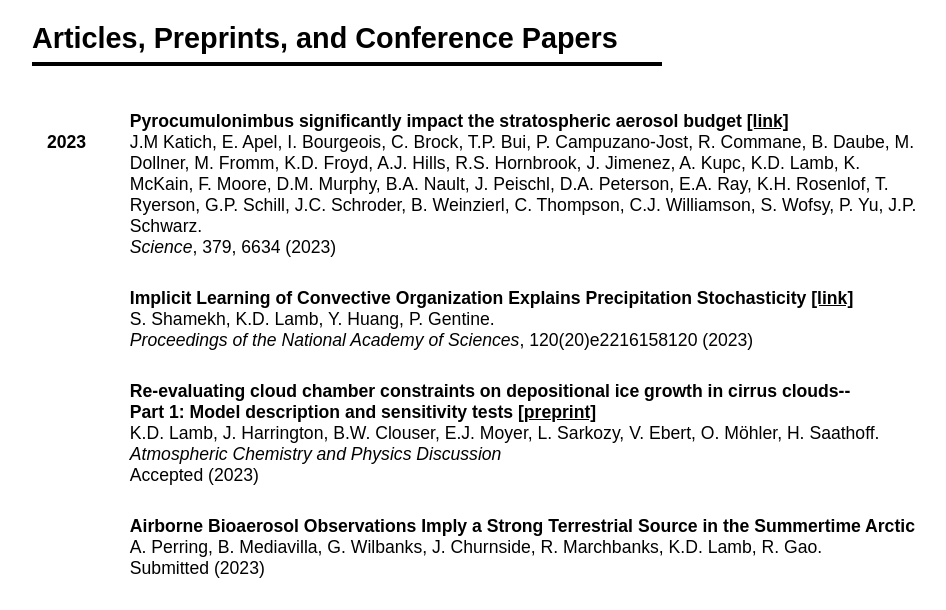
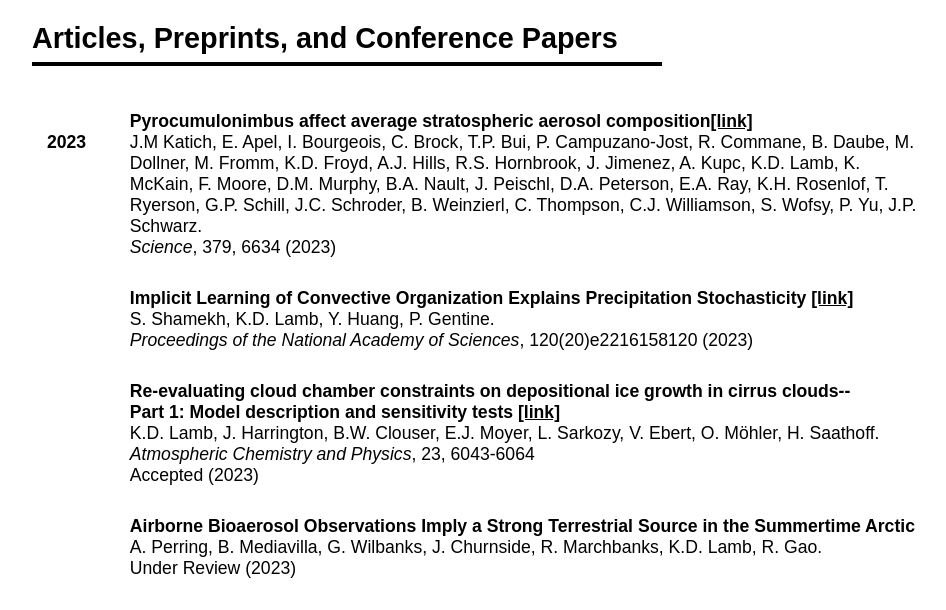
Before and after one commit to kdlamb/kdlamb.github.io, a Jekyll site: the page built from pages/publications.md, in a window 1280 px wide and 900 px high, cut to the strip 290-900 px from the top of the window. Shown: the whole strip, without its empty margins (158-1104 px from the left). Built offline with Jekyll 4.4.1, drawn with Linux system fonts in a browser that asks for light colours; nearby versions of some CDN libraries.

Commit message:
updated publications

```diff
--- a/pages/publications.md
+++ b/pages/publications.md
@@ -17,7 +17,7 @@ image: waves-band.jpeg
 
 <tr>
     <td><strong>2023<BR><BR><BR><BR><BR></strong></td>
-    <td><strong>Pyrocumulonimbus significantly impact the stratospheric aerosol budget <a href="https://www.science.org/doi/10.1126/science.add3101">[link]</a></strong><BR>
+    <td><strong>Pyrocumulonimbus affect average stratospheric aerosol composition<a href="https://www.science.org/doi/10.1126/science.add3101">[link]</a></strong><BR>
     J.M Katich, E. Apel, I. Bourgeois, C. Brock, T.P. Bui, P. Campuzano-Jost, R. Commane, B. Daube, M. Dollner, M. Fromm, K.D. Froyd, A.J. Hills, R.S. Hornbrook, J. Jimenez, A. Kupc, K.D. Lamb, K. McKain, F. Moore, D.M. Murphy, B.A. Nault, J. Peischl, D.A. Peterson, E.A. Ray, K.H. Rosenlof, T. Ryerson, G.P. Schill, J.C. Schroder, B. Weinzierl, C. Thompson, C.J. Williamson, S. Wofsy, P. Yu, J.P. Schwarz.<BR>
     <em>Science</em>, 379, 6634 (2023)</td>
  </tr>
@@ -29,16 +29,16 @@ S. Shamekh, K.D. Lamb, Y. Huang, P. Gentine.<BR>
  </tr>
      <tr>
  <td></td>
-     <td><strong>Re-evaluating cloud chamber constraints on depositional ice growth in cirrus clouds--<BR>Part 1: Model description and sensitivity tests <a href="https://doi.org/10.5194/acp-2022-733">[preprint]</a></strong><BR>
+     <td><strong>Re-evaluating cloud chamber constraints on depositional ice growth in cirrus clouds--<BR>Part 1: Model description and sensitivity tests <a href="https://acp.copernicus.org/articles/23/6043/2023/">[link]</a></strong><BR>
 K.D. Lamb,  J. Harrington, B.W. Clouser, E.J. Moyer, L. Sarkozy, V. Ebert, O. Möhler, H. Saathoff.<BR>
-<em>Atmospheric Chemistry and Physics Discussion</em><BR>
+<em>Atmospheric Chemistry and Physics</em>, 23, 6043-6064<BR>
 Accepted (2023)</td>
  </tr>
     <tr>
     <td></td>
     <td><strong>Airborne Bioaerosol Observations Imply a Strong Terrestrial Source in the Summertime Arctic</strong><BR>
     A. Perring, B. Mediavilla, G. Wilbanks, J. Churnside, R. Marchbanks, K.D. Lamb, R. Gao.<BR>
-    Submitted (2023)</td>
+    Under Review (2023)</td>
  </tr>
 
  <tr>
```
